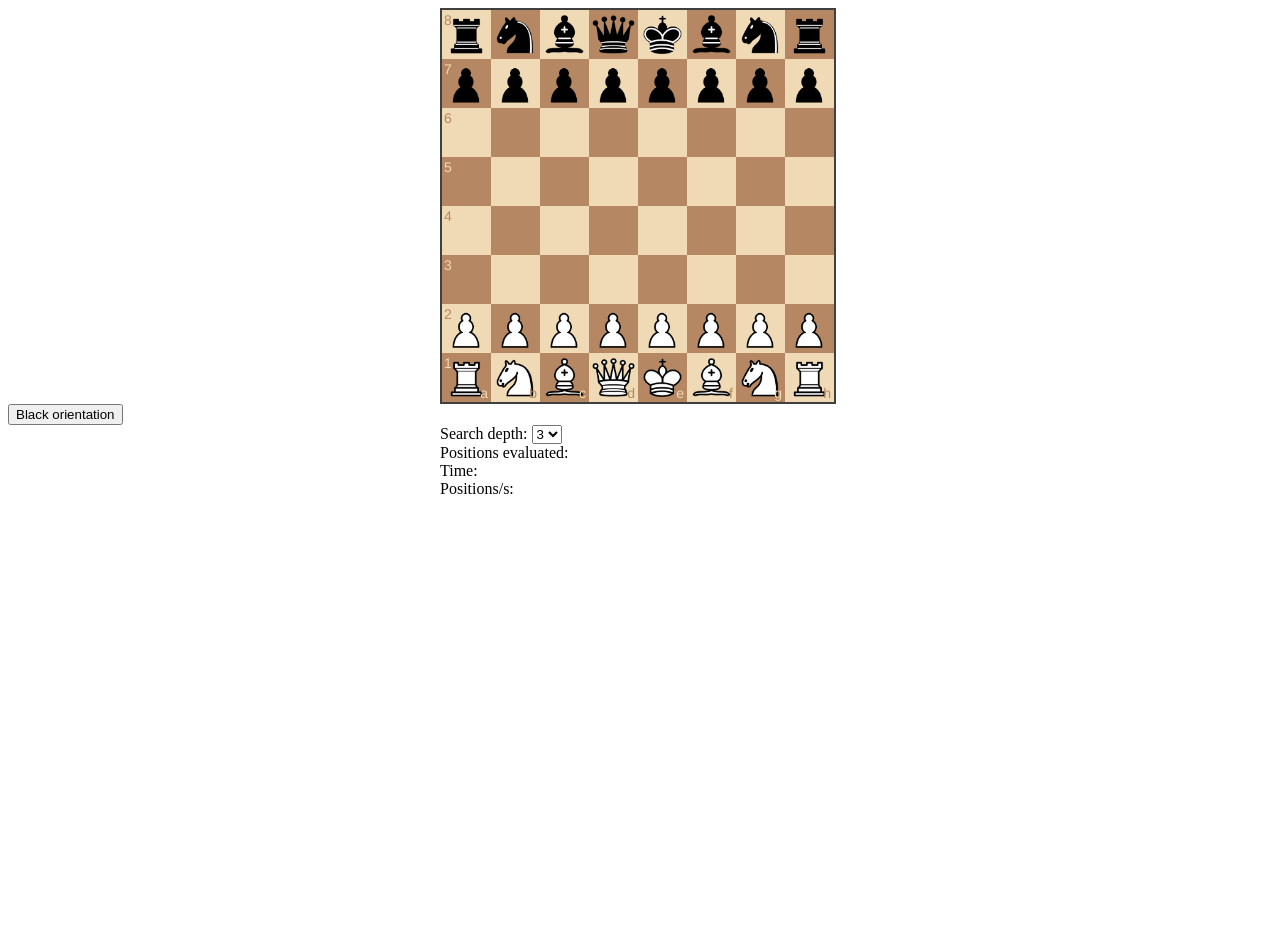
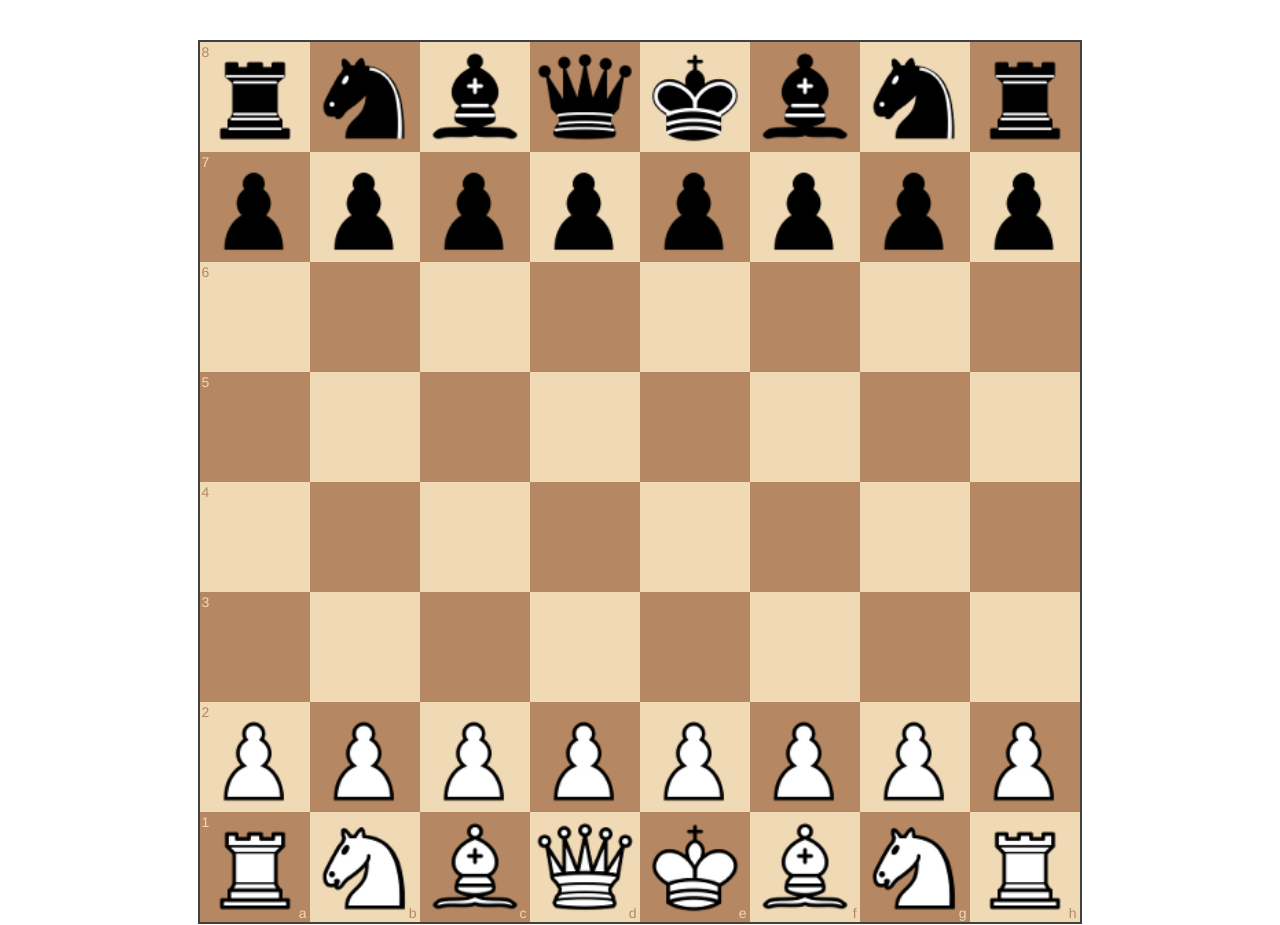
Before and after one commit to satyam-sr/satyam-sr.github.io, a website: page index.html in a window 1280 px wide. Shown: the top 925 px of the page. Before the commit the page ends 800 px from the top, so only its background shows below. Drawn offline with Linux system fonts and the light colour scheme.

Commit message:
styling changes

```diff
--- a/index.html
+++ b/index.html
@@ -2,6 +2,7 @@
 <html lang="en">
 <head>
     <meta charset="UTF-8">
+    <meta name="viewport" content="width=device-width, initial-scale=1.0">
     <link rel="stylesheet" href="lib/chessboardjs/css/chessboard-0.3.0.css">
     <link rel="stylesheet" href="style.css">
 </head>
--- a/style.css
+++ b/style.css
@@ -1,10 +1,12 @@
 .board {
-    width: 400px;
-    margin: auto
+    width: 70%;
+    margin: auto;
+    margin-top: 40px;
+    margin-bottom: 40px;
 }
 
 .info {
-    width: 400px;
+    width: 70%;
     margin: auto;
 }
 
```
